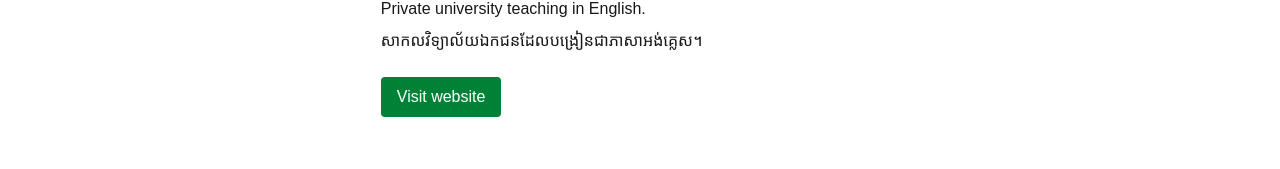
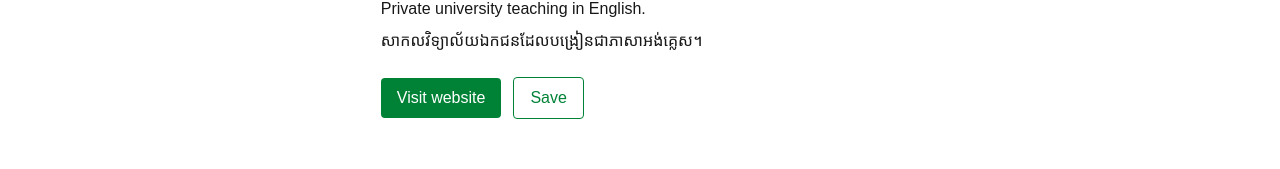
Before and after one commit to MakaraRa/KITEBud, a Next.js app: page /universities/aupp in a window 1280 px wide. Shown: the part 215-384 px from the top of the page. Built offline with nearby package versions, Linux system fonts and the light colour scheme.

Commit message:
add shortlist btn

```diff
--- a/app/layout.tsx
+++ b/app/layout.tsx
@@ -26,9 +26,13 @@ export default function RootLayout({ children }: LayoutProps<"/">) {
       lang="en"
       className={`${geistSans.variable} ${geistMono.variable} h-full antialiased`}
     >
-      <Navbar />
-      <body className="min-h-full flex flex-col">{children}</body>
-      <Footer />
+
+      <body className="min-h-full flex flex-col">
+        <Navbar />
+        {children}
+        <Footer />
+      </body>
+
     </html>
   );
 }
--- a/app/universities/[slug]/page.tsx
+++ b/app/universities/[slug]/page.tsx
@@ -1,5 +1,6 @@
 import { notFound } from "next/navigation";
 import { getUniversities, getUniversityBySlug } from "@/lib/universities";
+import SaveButton from "@/components/SaveButton";
 
 export function generateStaticParams() {
     return getUniversities().map((u) => ({ slug: u.slug }));
@@ -33,6 +34,7 @@ export default async function UniversityPage({
             >
                 Visit website
             </a>
+            <SaveButton kind="university" slug={university.slug} />
         </main>
     );
 }
--- /dev/null
+++ b/components/SaveButton.tsx
@@ -0,0 +1,47 @@
+"use client";
+
+import { useEffect, useState } from "react";
+
+const STORAGE_KEY = "kitebud-shortlist";
+
+function readShortlist(): string[] {
+    try {
+        const raw = localStorage.getItem(STORAGE_KEY);
+        return raw ? JSON.parse(raw) : [];
+    } catch {
+        return [];
+    }
+}
+
+export default function SaveButton({
+    kind,
+    slug,
+}: {
+    kind: "university" | "scholarship";
+    slug: string;
+}) {
+    const id = `${kind}:${slug}`;
+    const [saved, setSaved] = useState(false);
+
+    useEffect(() => {
+        setSaved(readShortlist().includes(id));
+    }, [id]);
+
+    function toggle() {
+        const list = readShortlist();
+        const next = list.includes(id)
+            ? list.filter((x) => x !== id)
+            : [...list, id];
+        localStorage.setItem(STORAGE_KEY, JSON.stringify(next));
+        setSaved(next.includes(id));
+    }
+
+    return (
+        <button
+            onClick={toggle}
+            className="mt-6 ml-3 rounded border border-green-700 px-4 py-2 text-green-700"
+        >
+            {saved ? "Saved ✓" : "Save"}
+        </button>
+    );
+}
--- a/package.json
+++ b/package.json
@@ -9,7 +9,7 @@
     "lint": "eslint"
   },
   "dependencies": {
-    "next": "16.4.0",
+    "next": "^16.4.2",
     "react": "19.3.0",
     "react-dom": "19.3.0"
   },
```
Also changed, not shown: 1 other file (tests, documents, lock files or other folders).
